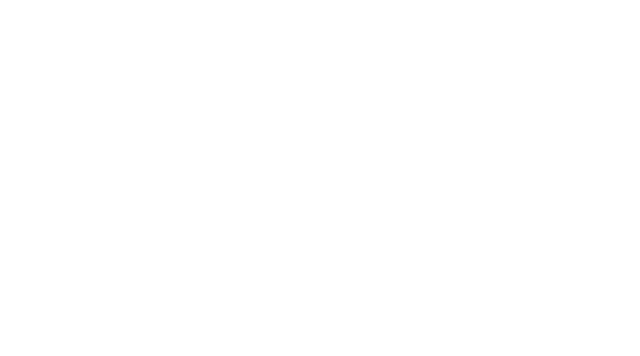
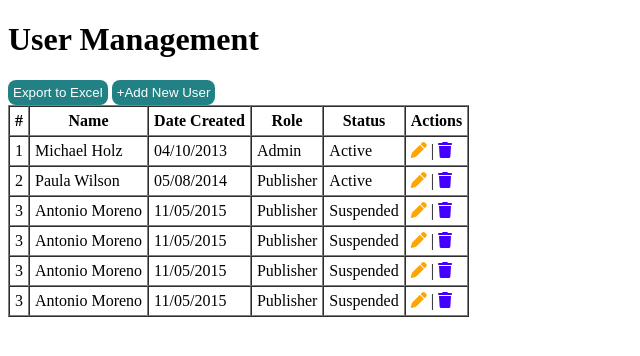
Before and after one commit to Memanuela-s/ti113_frontend, a plain HTML site: page pagina2.html in a window 1280 px wide. Shown: the whole page, without its empty margins (0-640 px from the left). Drawn offline with Linux system fonts and the light colour scheme.

Commit message:
feat: que isso mds

```diff
--- a/pagina2.html
+++ b/pagina2.html
@@ -0,0 +1,80 @@
+<!DOCTYPE html>
+<html lang="pt-br">
+<head>
+  <meta charset="UTF-8">
+  <meta name="viewport" content="width=device-width, initial-scale=1.0">
+  <link rel="stylesheet" href="https://cdnjs.cloudflare.com/ajax/libs/font-awesome/6.0.0-beta3/css/all.min.css">
+  <link rel="stylesheet" href="css/pagina1.css">
+
+  <title>Exercicio 2</title>
+ </head>
+<body>
+  <h1>User Management</h1>
+  <button
+    class="btn">
+         Export to Excel
+    </button>
+  <button
+    class="btn">
+         +Add New User
+    </button>
+  <table border=" 1px" cellpadding=" 5px" cellspacing=" 0px">
+      <tr>
+        <th>#</th>
+        <th>Name</th>
+        <th>Date Created</th>
+        <th>Role</th>
+        <th>Status</th>
+        <th>Actions</th>
+      </tr>
+       <tr>
+        <td>1</td>
+        <td>Michael Holz</td>
+        <td>04/10/2013</td>
+        <td>Admin</td>
+        <td>Active</td>
+        <td class="actions"><i id= "lapis"class= "fa-solid fa-pen"></i> | <i id= "lixo" class="fa-solid fa-trash"></i></td>
+      </tr>
+      <tr>
+        <td>2</td>
+        <td>Paula Wilson</td>
+        <td>05/08/2014</td>
+        <td>Publisher</td>
+        <td>Active</td>
+        <td class="actions"><i id= "lapis"class= "fa-solid fa-pen"></i> | <i id= "lixo" class="fa-solid fa-trash"></i></td>
+      </tr>
+      <tr>
+        <td> 3</td>
+        <td>Antonio Moreno</td>
+        <td>11/05/2015</td>
+        <td>Publisher</td>
+        <td>Suspended</td>
+        <td class="actions"><i id= "lapis"class= "fa-solid fa-pen"></i> | <i id= "lixo" class="fa-solid fa-trash"></i></td>
+      </tr>
+      <tr>
+        <td> 3</td>
+        <td>Antonio Moreno</td>
+        <td>11/05/2015</td>
+        <td>Publisher</td>
+        <td>Suspended</td>
+        <td class="actions"><i id= "lapis"class= "fa-solid fa-pen"></i> | <i id= "lixo" class="fa-solid fa-trash"></i></td>
+      </tr>
+      <tr>
+        <td> 3</td>
+        <td>Antonio Moreno</td>
+        <td>11/05/2015</td>
+        <td>Publisher</td>
+        <td>Suspended</td>
+        <td class="actions"><i id= "lapis"class= "fa-solid fa-pen"></i> | <i id= "lixo" class="fa-solid fa-trash"></i></td>
+      </tr>
+      <tr>
+        <td> 3</td>
+        <td>Antonio Moreno</td>
+        <td>11/05/2015</td>
+        <td>Publisher</td>
+        <td>Suspended</td>
+        <td class="actions"><i id= "lapis"class= "fa-solid fa-pen"></i> | <i id= "lixo" class="fa-solid fa-trash"></i></td>
+      </tr>
+      </table>
+</body>
+</html>
```
Also changed, not shown: pagina1.html (+1 -1 lines).
